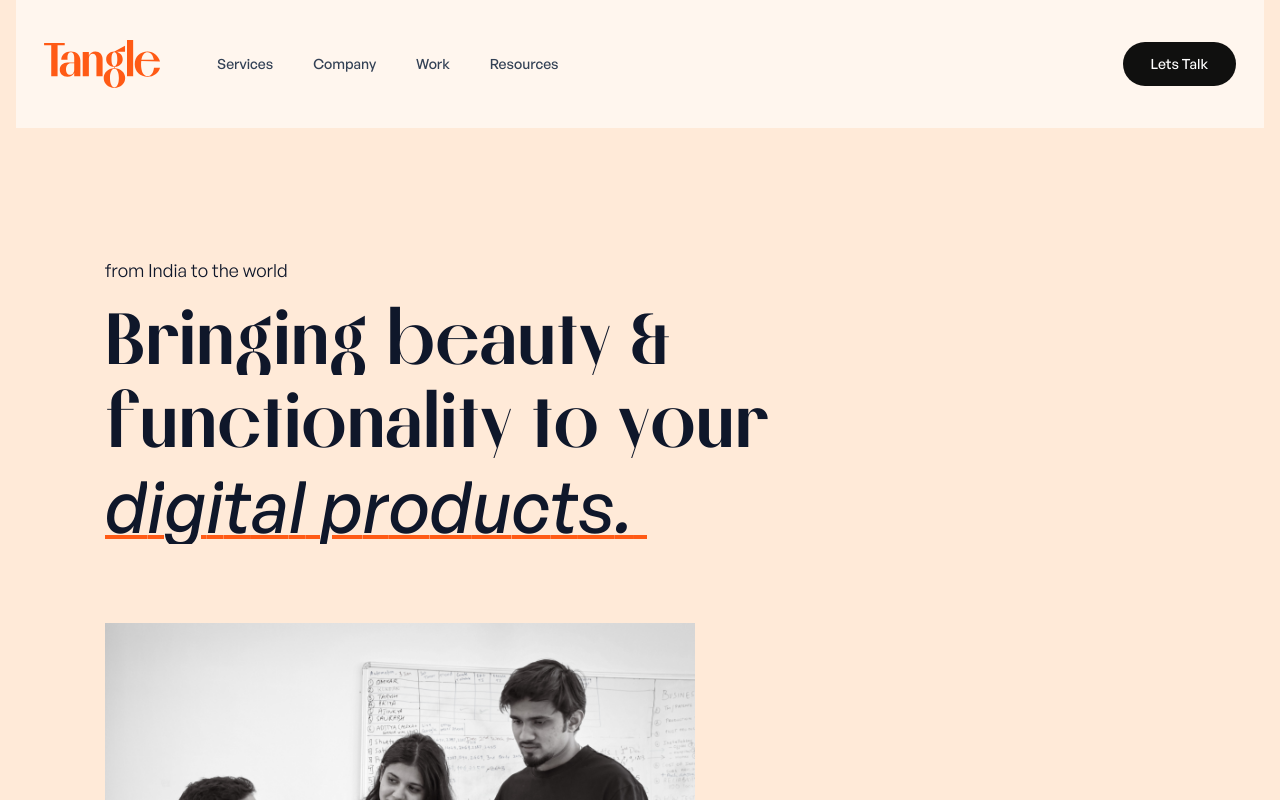
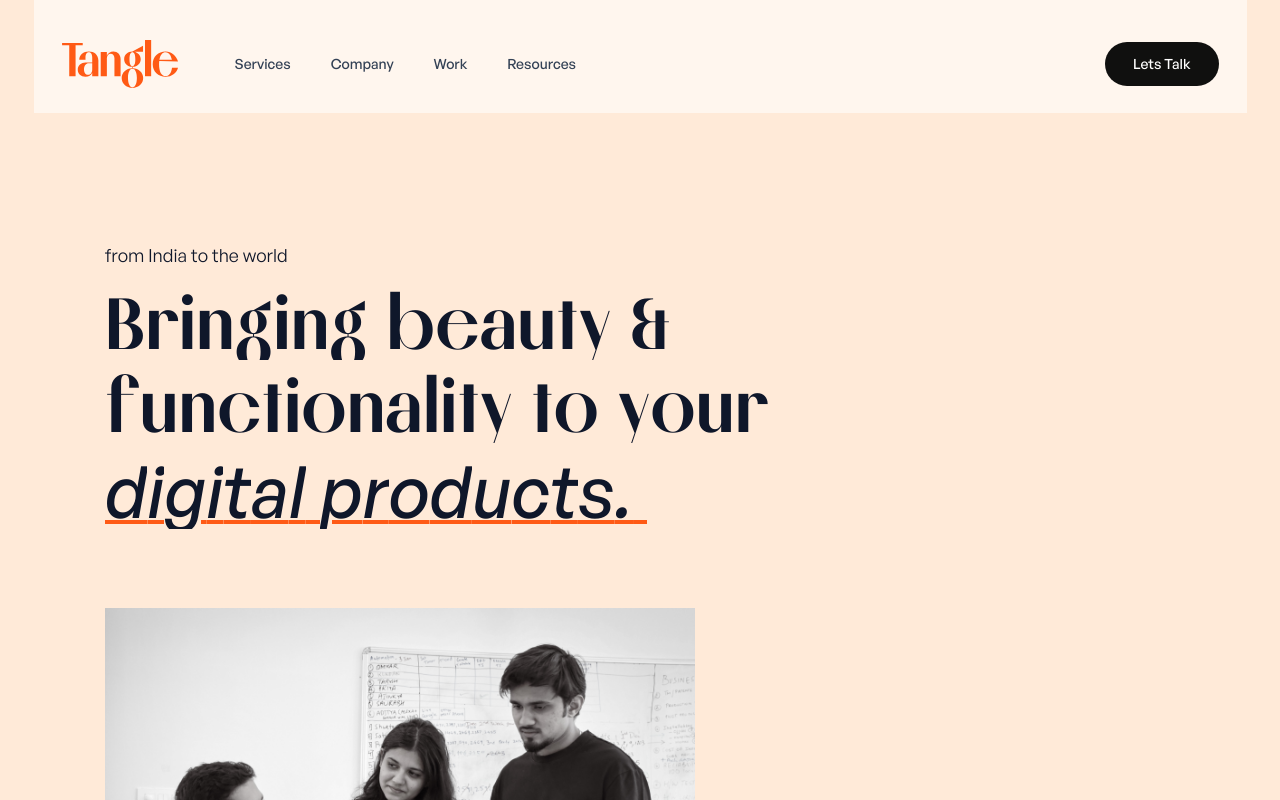
Before and after one commit to surajnarsale/tangle-landing-page, a Next.js app: page / in a window 1280 px wide. Shown: the top 800 px of the page. Built offline with nearby package versions, Linux system fonts and the light colour scheme.

Commit message:
fix: fix header width

```diff
--- a/components/molecules/Header.tsx
+++ b/components/molecules/Header.tsx
@@ -103,15 +103,20 @@ function MobileNavigation() {
 
 const Header = () => {
   return (
-    <header className="w-full font-medium sm:mx-auto sm:max-w-[1378px]">
-      <Container className="sm:px-4 -sm:px-0">
-        <nav className="relative z-50 bg-primary-100 py-4 px-2 text-sm sm:py-8  sm:px-7">
+    <header className=" h-[113px] w-full font-medium sm:mx-auto">
+      <Container className="flex justify-center -sm:px-0">
+        <nav
+          style={{
+            width: `calc(100% - 67px)`,
+          }}
+          className="relative z-50 h-[63px] bg-primary-100 py-4 px-2 text-sm sm:h-[113px] sm:py-8  sm:px-7 -sm:w-screen"
+        >
           <ul className="flex items-center">
             <li>
               <Link href="/">
                 <div className="">
                   <span className="sr-only">Home</span>
-                  <Logo className="h-10 w-[117px] " />
+                  <Logo className="h-10 w-[117px] -md:h-[33px] " />
                 </div>
               </Link>
             </li>
```
